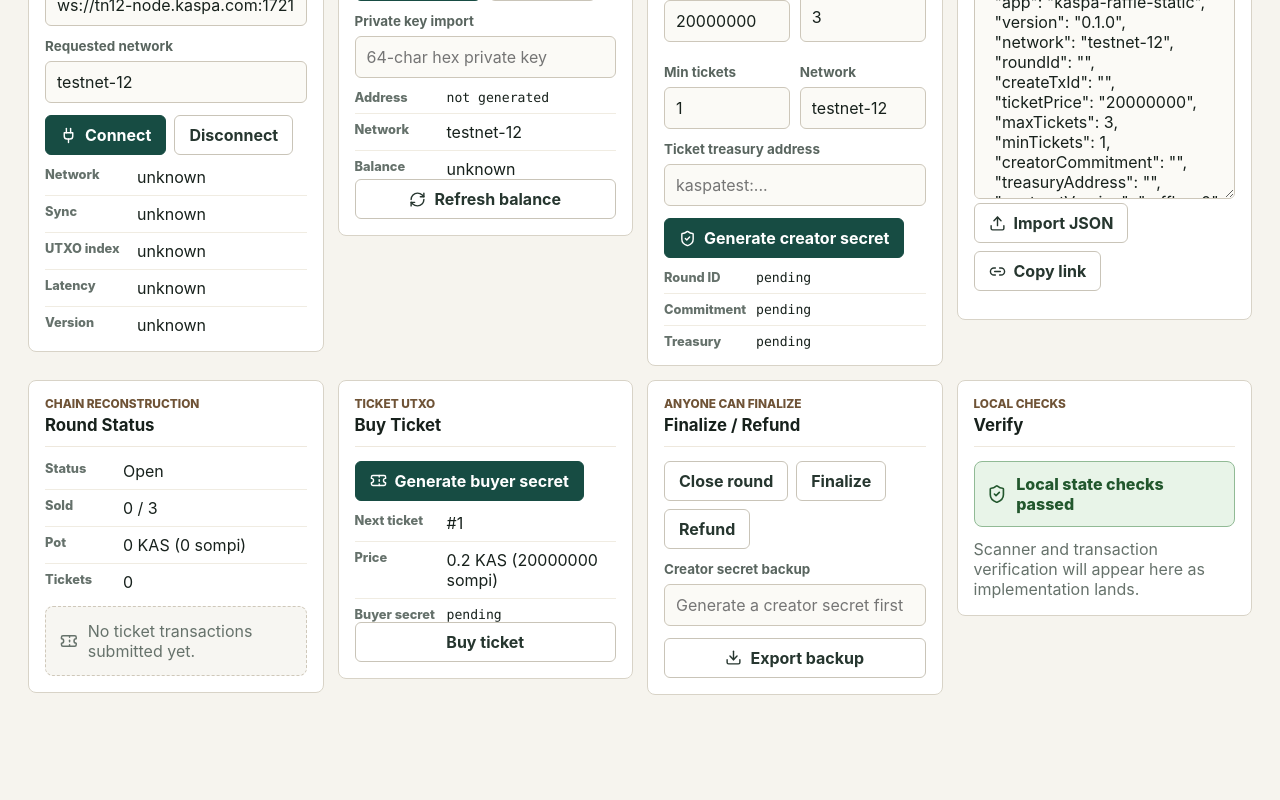
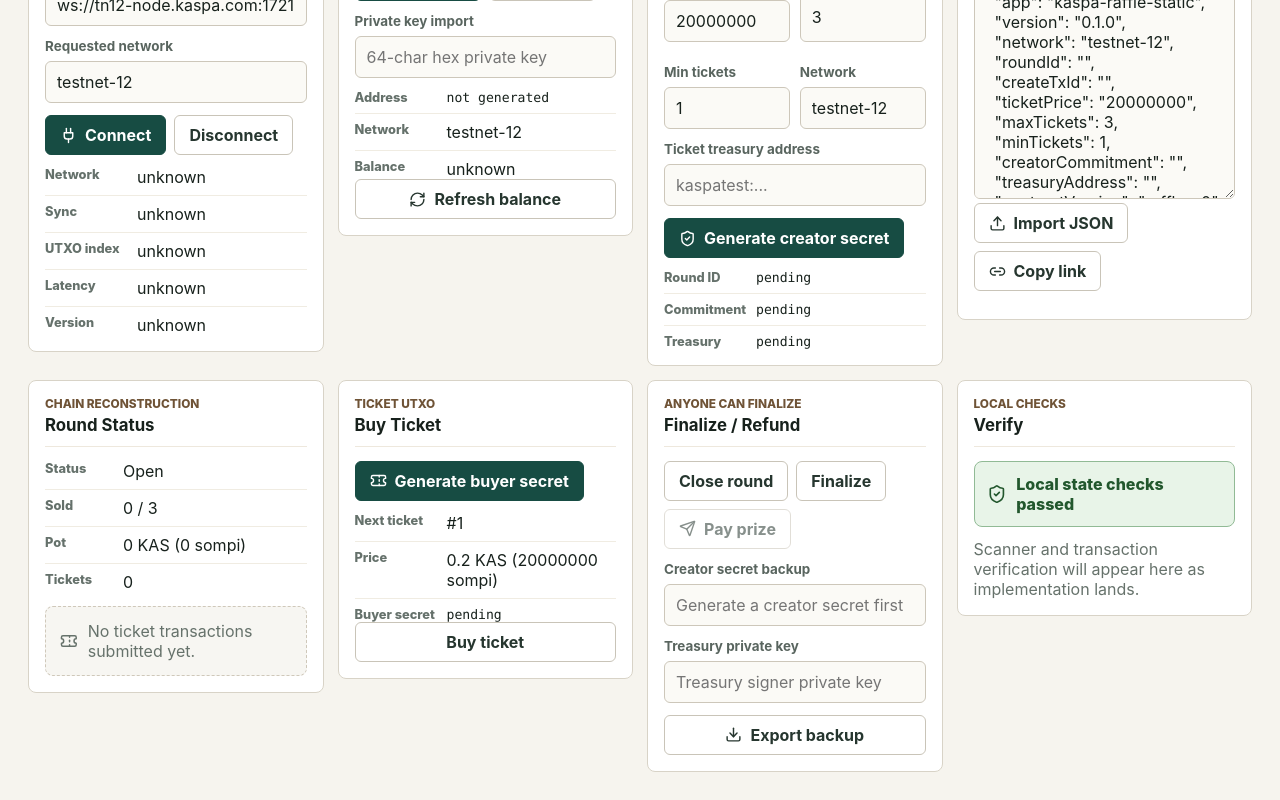
Before and after one commit to agang0311/kaswin, a React (Vite) app: page / in a window 1280 px wide. Shown: the part 306-1106 px from the top of the page. Before the commit the page ends 1029 px from the top, so only its background shows below. Built offline with nearby package versions, Linux system fonts and the light colour scheme.

Commit message:
Add treasury prize payout flow

```diff
--- a/src/app/App.tsx
+++ b/src/app/App.tsx
@@ -7,6 +7,7 @@
   Link2,
   Plug,
   RefreshCw,
+  Send,
   ShieldCheck,
   Ticket,
   Upload
@@ -67,7 +68,10 @@
   const [chainMessage, setChainMessage] = useState("");
   const [chainError, setChainError] = useState("");
   const [isBuying, setIsBuying] = useState(false);
+  const [payoutPrivateKeyInput, setPayoutPrivateKeyInput] = useState("");
+  const [isPayingOut, setIsPayingOut] = useState(false);
   const isBuyingRef = useRef(false);
+  const isPayingOutRef = useRef(false);
 
   const round = useMemo<RoundState>(() => {
     const ticketPrice = BigInt(metadata.ticketPrice || "0");
@@ -159,6 +163,7 @@
     setCreatorSecret(secret);
     setTickets([]);
     setFinalized(undefined);
+    setPayoutPrivateKeyInput("");
     setChainMessage("");
     setChainError("");
     setMetadata((current) => ({
@@ -299,6 +304,80 @@
       payoutTxId: ""
     });
     setChainMessage(`Winner is ticket #${winner.ticketId}.`);
+  }
+
+  async function handlePayPrize() {
+    setChainError("");
+    setChainMessage("");
+
+    if (isPayingOutRef.current) {
+      return;
+    }
+
+    isPayingOutRef.current = true;
+    setIsPayingOut(true);
+
+    try {
+      if (!finalized) {
+        throw new Error("Finalize this round before paying the prize.");
+      }
+
+      if (finalized.payoutTxId) {
+        setChainMessage(`Prize already paid: ${finalized.payoutTxId}`);
+        return;
+      }
+
+      if (!rpcConnectionRef.current) {
+        throw new Error("Connect to a Kaspa wRPC node first.");
+      }
+
+      const treasuryAddress = metadata.treasuryAddress?.trim();
+
+      if (!treasuryAddress) {
+        throw new Error("Set a ticket treasury address for this round.");
+      }
+
+      if (!payoutPrivateKeyInput.trim()) {
+        throw new Error("Import the treasury private key before paying the prize.");
+      }
+
+      if (round.potAmount <= 0n) {
+        throw new Error("Prize amount must be greater than zero.");
+      }
+
+      const payoutWallet = await importBrowserTestWallet(payoutPrivateKeyInput, metadata.network || networkId);
+
+      if (payoutWallet.address !== treasuryAddress) {
+        throw new Error("Payout signer does not match the round treasury address.");
+      }
+
+      const payment = await sendKaspaPayment({
+        connection: rpcConnectionRef.current,
+        wallet: payoutWallet,
+        toAddress: finalized.winnerAddress,
+        amountSompi: round.potAmount,
+        payload: encodePayload({
+          app: "kaspa-raffle-static",
+          type: "payout",
+          version: metadata.version,
+          roundId: metadata.roundId,
+          winnerTicketId: finalized.winnerTicketId,
+          winnerAddress: finalized.winnerAddress,
+          randomSeed: finalized.randomSeed,
+          amount: round.potAmount.toString(),
+          createdAt: new Date().toISOString()
+        })
+      });
+      const txId = payment.txIds[payment.txIds.length - 1] ?? "";
+
+      setFinalized((current) => (current ? { ...current, payoutTxId: txId } : current));
+      setChainMessage(`Prize payout submitted: ${txId}`);
+    } catch (error) {
+      setChainError(errorMessage(error, "Unable to pay prize."));
+    } finally {
+      isPayingOutRef.current = false;
+      setIsPayingOut(false);
+    }
   }
 
   function updateMetadata<K extends keyof RaffleMetadata>(key: K, value: RaffleMetadata[K]) {
@@ -571,13 +650,28 @@
             <button type="button" className="secondary" onClick={handleFinalizeLocal}>
               Finalize
             </button>
-            <button type="button" className="secondary">
-              Refund
+            <button
+              type="button"
+              className="secondary"
+              onClick={handlePayPrize}
+              disabled={!finalized || Boolean(finalized.payoutTxId) || isPayingOut}
+            >
+              <Send size={17} />
+              {isPayingOut ? "Paying..." : "Pay prize"}
             </button>
           </div>
           <label className="field">
             <span>Creator secret backup</span>
             <input readOnly value={creatorSecret} placeholder="Generate a creator secret first" />
+          </label>
+          <label className="field">
+            <span>Treasury private key</span>
+            <input
+              value={payoutPrivateKeyInput}
+              onChange={(event) => setPayoutPrivateKeyInput(event.target.value)}
+              placeholder="Treasury signer private key"
+              type="password"
+            />
           </label>
           {finalized ? (
             <dl className="stat-list">
@@ -592,6 +686,10 @@
               <div>
                 <dt>Seed</dt>
                 <dd className="mono">{finalized.randomSeed}</dd>
+              </div>
+              <div>
+                <dt>Payout tx</dt>
+                <dd className="mono">{finalized.payoutTxId || "pending"}</dd>
               </div>
             </dl>
           ) : null}
```
Also changed, not shown: 1 other file (tests, documents, lock files or other folders).
